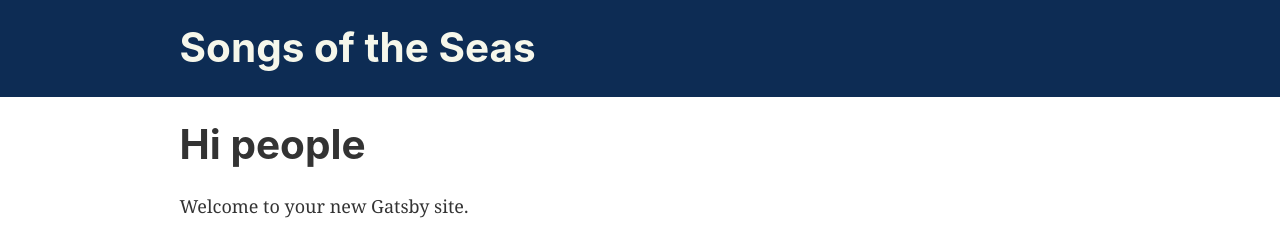
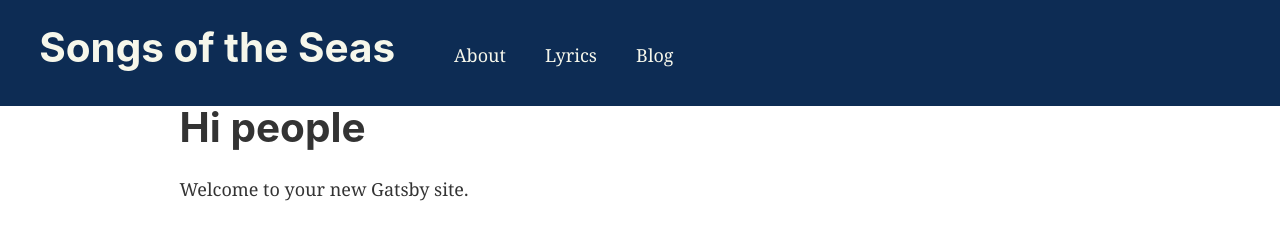
Before and after one commit to CalvinWilliams1012/songs-of-the-seas, a Gatsby site: page / in a window 1280 px wide. Shown: the top 226 px of the page. Built offline with nearby package versions, Linux system fonts and the light colour scheme; Gatsby itself is replaced by a stand-in of ours.

Commit message:
Updated header

```diff
--- /dev/null
+++ b/src/components/header.css
@@ -0,0 +1,19 @@
+.header-nav {
+    background: #0D2C54;
+}
+
+.header-h1 {
+    display: inline-block;
+    padding: 1.45rem 1.0875rem .5rem 1.0875rem;
+}
+
+.header-button {
+    color: #F6F7EB;
+    text-decoration: none;
+    padding: 1.45rem 1.0875rem;
+}
+
+.header-nav a:hover {
+    background-color: #23C9FF;
+    border-radius: .35rem;
+}
--- a/src/components/header.js
+++ b/src/components/header.js
@@ -1,35 +1,37 @@
 import { Link } from "gatsby"
 import PropTypes from "prop-types"
 import React from "react"
-import Image from "../components/image"
+import './header.css'
 
 const Header = ({ siteTitle }) => (
-  <header
-    style={{
-      background: `#0D2C54`,
-      marginBottom: `1.45rem`,
-    }}
-  >
-    <div
-      style={{
-        margin: `0 auto`,
-        maxWidth: 960,
-        padding: `1.45rem 1.0875rem`,
-      }}
-    >
-      <h1 style={{ margin: 0 }}>
+  <header className="header-nav">
+      <h1 className="header-h1">
         <Link
-          to="/"
-          style={{
-            color: `#F6F7EB`,
-            textDecoration: `none`,
-          }}
+        to="/"
+        className="header-button"
         >
           {siteTitle}
         </Link>
       </h1>
 
-    </div>
+      <Link
+          to="/about"
+          className="header-button"
+        >
+          About
+      </Link>
+      <Link
+          to="/lyrics"
+          className="header-button"
+        >
+          Lyrics
+      </Link>
+      <Link
+          to="/blog"
+          className="header-button"
+        >
+          Blog
+      </Link>
   </header>
 )
 
```
Also changed, not shown: src/images/max.jpg (added).
